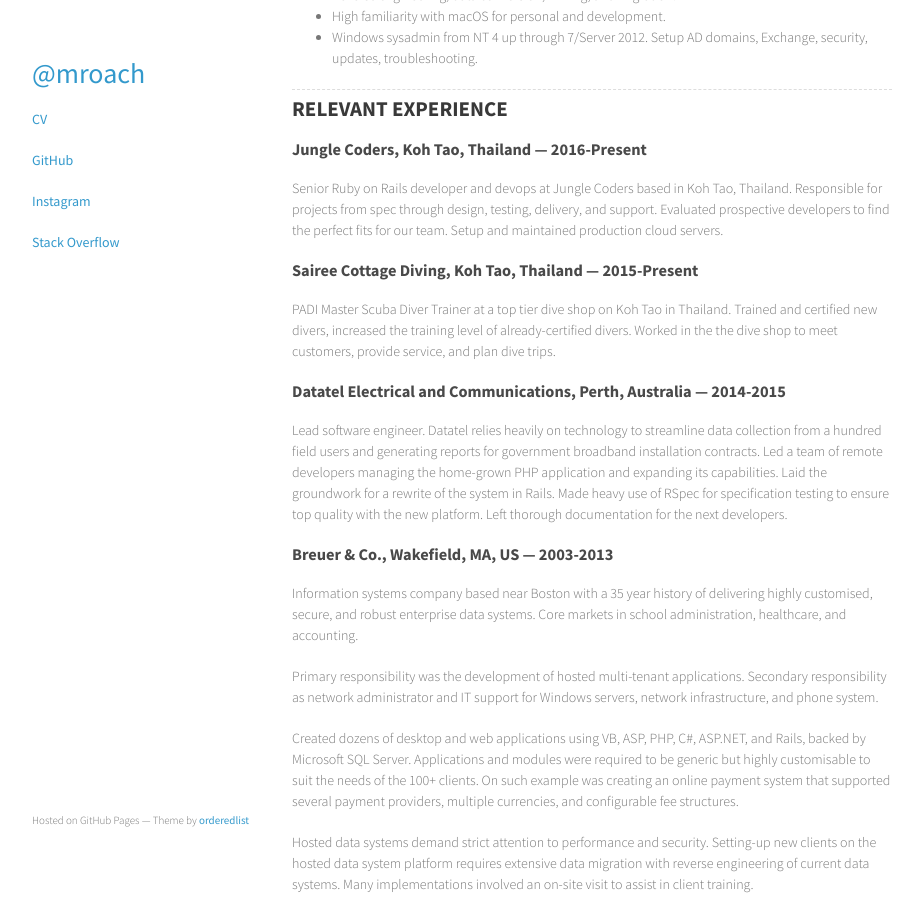
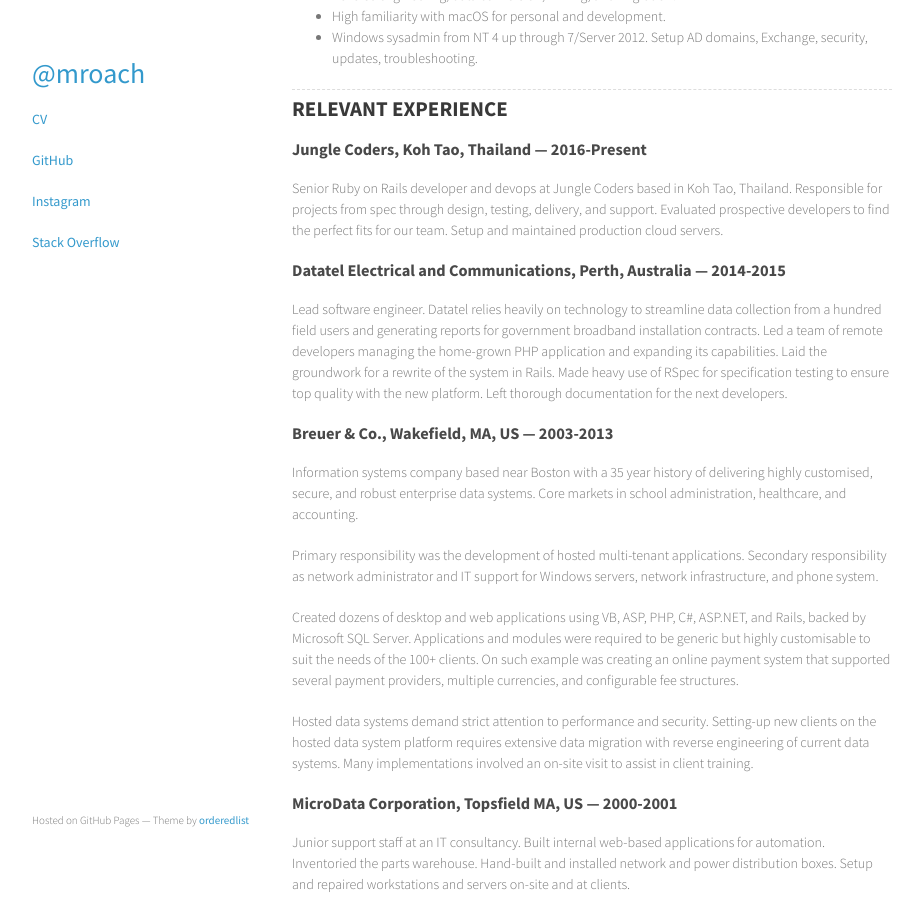
Before and after one commit to mroach/mroach.github.io, a Jekyll site: the page built from cv.html, in a window 1280 px wide and 900 px high, scrolled down 953 px. Shown: the whole window, without its empty margins (178-1098 px from the left). Built offline with Jekyll 4.4.1, drawn with Linux system fonts in a browser that asks for light colours; nearby versions of some CDN libraries.

Commit message:
cv: remove diving experience

```diff
--- a/cv.html
+++ b/cv.html
@@ -127,13 +127,6 @@
     Setup and maintained production cloud servers.
   </p>
 
-  <h3>Sairee Cottage Diving, Koh Tao, Thailand — 2015-Present</h3>
-  <p>
-    PADI Master Scuba Diver Trainer at a top tier dive shop on Koh Tao in Thailand.
-    Trained and certified new divers, increased the training level of already-certified divers.
-    Worked in the the dive shop to meet customers, provide service, and plan dive trips.
-  </p>
-
   <h3>Datatel Electrical and Communications, Perth, Australia — 2014-2015</h3>
   <p>
     Lead software engineer.
```
